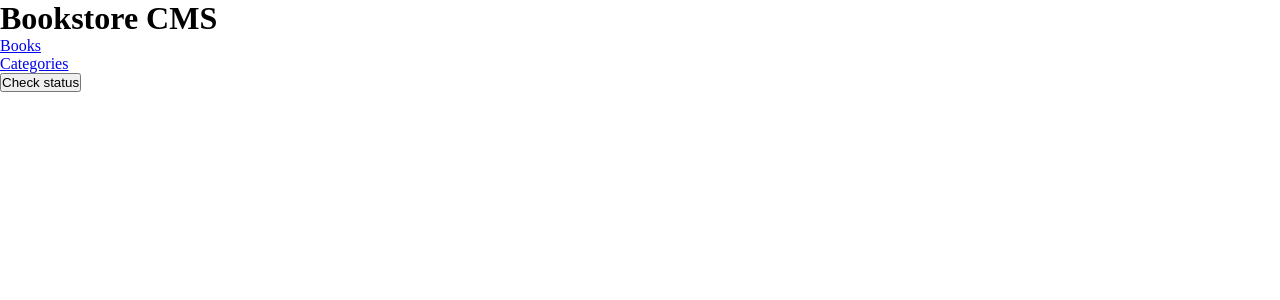
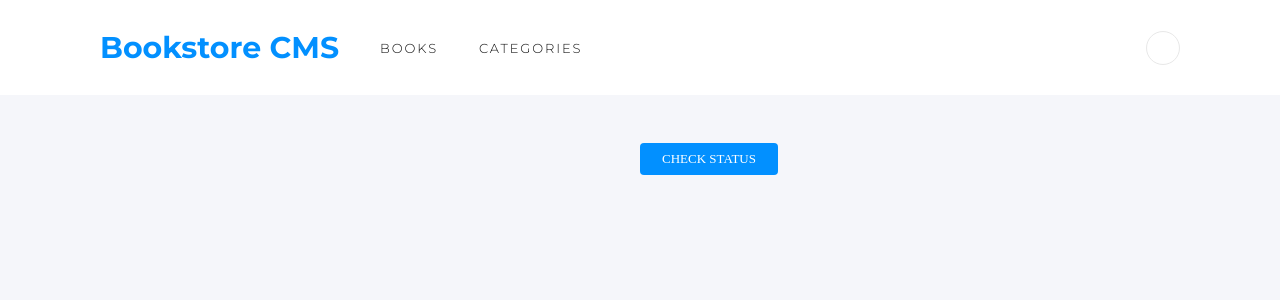
Before and after one commit to ShingiraiBhengesa/react-book-store-app, a React (Create React App) app: page /#/categories in a window 1280 px wide. Shown: the top 300 px of the page. Built offline with nearby package versions, Linux system fonts and the light colour scheme; no server answers.

Commit message:
add all styling

```diff
--- a/src/App.css
+++ b/src/App.css
@@ -1,5 +1,283 @@
+@import url('https://fonts.googleapis.com/css2?family=Montserrat:wght@100;200;300;400;500;600;700;800;900&display=swap');
+@import url('https://fonts.googleapis.com/css2?family=Roboto+Slab:wght@100;200;300;400;500;600;700;800;900&display=swap');
+
 * {
   margin: 0;
   padding: 0;
   box-sizing: border-box;
 }
+
+:root {
+  --azure: #0290ff;
+  --white: white;
+  --white2: #e8e8e8;
+  --white3: #fafafa;
+  --black2: #121212;
+  --cool-blue: #4386bf;
+  --pale-grey: #f5f6fa;
+  --warm-grey: #888;
+  --very-light-pink: #c4c4c4;
+}
+
+body {
+  background-color: var(--pale-grey);
+  font-family: Montserrat, sans-serif;
+}
+
+ul {
+  list-style-type: none;
+  padding: 0;
+}
+
+.column,
+.row {
+  display: flex;
+}
+
+.column {
+  flex-direction: column;
+  justify-content: center;
+}
+
+.row {
+  flex-direction: row;
+  align-items: center;
+}
+
+.text-style {
+  color: var(--white);
+  font-family: RobotoSlab, serif;
+  font-size: 0.813rem;
+  font-weight: bold;
+  letter-spacing: 0.5px;
+}
+
+.text-style-2 {
+  color: var(--black2);
+  font-size: 0.875rem;
+  font-weight: normal;
+  letter-spacing: 0;
+}
+
+.text-style-3 {
+  color: var(--black2);
+  font-size: 0.813rem;
+  font-weight: 300;
+  letter-spacing: 1.9px;
+}
+
+.text-style-4 {
+  color: var(--black2);
+  font-family: RobotoSlab, serif;
+  font-size: 1rem;
+  font-weight: 300;
+  letter-spacing: -0.4px;
+}
+
+.text-style-6 {
+  color: var(--cool-blue);
+  font-family: RobotoSlab, serif;
+  font-size: 0.875rem;
+  font-weight: 300;
+  letter-spacing: 1.9px;
+}
+
+.opacity-50 {
+  opacity: 0.5;
+}
+
+header {
+  justify-content: flex-start;
+  background-color: var(--white);
+  cursor: pointer;
+  padding: 0 6.25rem;
+  height: 5.938rem;
+}
+
+.menu {
+  justify-content: flex-start;
+}
+
+.title {
+  color: var(--azure);
+  font-size: 1.875rem;
+  font-weight: bold;
+}
+
+a {
+  color: var(--black2);
+  font-size: 0.813rem;
+  font-weight: normal;
+  margin-left: 2.563rem;
+  text-decoration: none;
+  text-transform: uppercase;
+}
+
+.fa-user {
+  border: 1px solid var(--white2);
+  border-radius: 100%;
+  color: var(--azure);
+  padding: 1rem;
+  position: absolute;
+  right: 6.25rem;
+}
+
+.container {
+  padding: 2.313rem 6.25rem 0;
+  margin-bottom: 120px;
+}
+
+form {
+  justify-content: space-between;
+}
+
+form button,
+form input,
+form select {
+  color: var(--very-light-pink);
+  font-size: 1rem;
+  font-weight: normal;
+  letter-spacing: -0.15px;
+  background-color: var(--white);
+  border: solid 1px var(--white2);
+  border-radius: 4px;
+  height: 2.813rem;
+  outline: none;
+  padding: 0 10px;
+}
+
+form button {
+  background-color: var(--azure);
+  padding: 0 10px;
+  text-transform: uppercase;
+}
+
+form input {
+  width: calc((100% - 270px) / 2);
+}
+
+form select {
+  cursor: pointer;
+}
+
+.formContainer {
+  margin: 20px 0;
+  padding-top: 20px;
+  width: 100%;
+}
+
+.formTitle {
+  border-top: 1px solid var(--white2);
+  color: var(--warm-grey);
+  font-size: 1.25rem;
+  font-weight: bold;
+  letter-spacing: -0.18px;
+  margin: 0;
+  padding-bottom: 1.188rem;
+  padding-top: 1.813rem;
+  text-transform: uppercase;
+}
+
+.bookCard {
+  justify-content: space-between;
+  background-color: var(--white3);
+  border: solid 1px var(--white2);
+  border-radius: 4px;
+  height: 10.625rem;
+  margin-bottom: 0.938rem;
+  padding: 2rem 1.688rem;
+}
+
+.bookInfo {
+  align-items: flex-start;
+}
+
+.category {
+  color: var(--black2);
+  font-size: 0.875rem;
+  font-weight: bold;
+  letter-spacing: 0;
+  padding-bottom: 0.25rem;
+}
+
+.bookTitle {
+  color: var(--black2);
+  font-family: RobotoSlab, serif;
+  font-size: 1.375rem;
+  font-weight: bold;
+  letter-spacing: -0.2px;
+}
+
+.actions {
+  justify-content: space-between;
+  margin-top: 1.313rem;
+}
+
+.actions button {
+  background-color: var(--white);
+  border: none;
+  color: var(--cool-blue);
+  cursor: pointer;
+  font-size: 00.875rem;
+  font-weight: 300;
+  padding: 0;
+}
+
+.actions li {
+  padding-right: 0.938rem;
+}
+
+.actions li:not(:first-child) {
+  padding-left: 1.063rem;
+}
+
+.actions li:not(:last-child) {
+  border-right: 2px solid var(--white2);
+}
+
+.progressText {
+  padding: 0 1.313rem;
+}
+
+.presentage-text {
+  color: var(--black2);
+  font-size: 2rem;
+  font-weight: normal;
+  letter-spacing: 0;
+}
+
+.currentChapter {
+  font-family: RobotoSlab, serif;
+  font-size: 0.813rem;
+  font-weight: 300;
+  margin-bottom: 0.438rem;
+  text-transform: uppercase;
+}
+
+.updateBtn {
+  background-color: var(--azure);
+  border: none;
+  border-radius: 4px;
+  color: var(--white);
+  font-family: RobotoSlab, serif;
+  font-size: 0.813rem;
+  font-weight: 300;
+  margin-top: 1.438rem;
+  padding: 0.5rem 1.375rem;
+  text-transform: uppercase;
+}
+
+.checkstatusBtn {
+  background-color: var(--azure);
+  border: none;
+  border-radius: 4px;
+  color: var(--white);
+  font-family: RobotoSlab, serif;
+  font-size: 0.813rem;
+  font-weight: 300;
+  margin-top: 3rem;
+  margin-left: 40rem;
+  padding: 0.5rem 1.375rem;
+  text-transform: uppercase;
+  align-items: center;
+}
```
